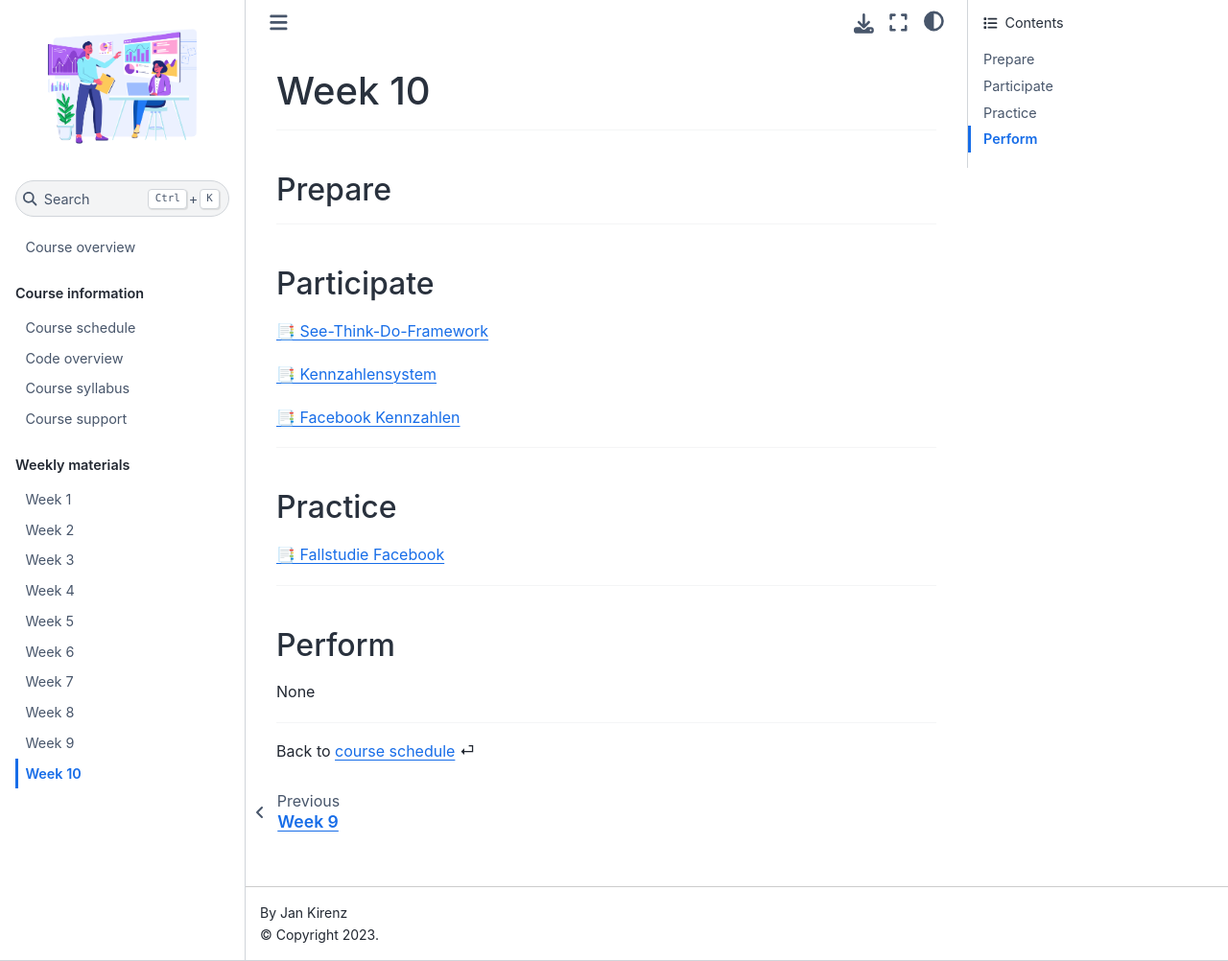
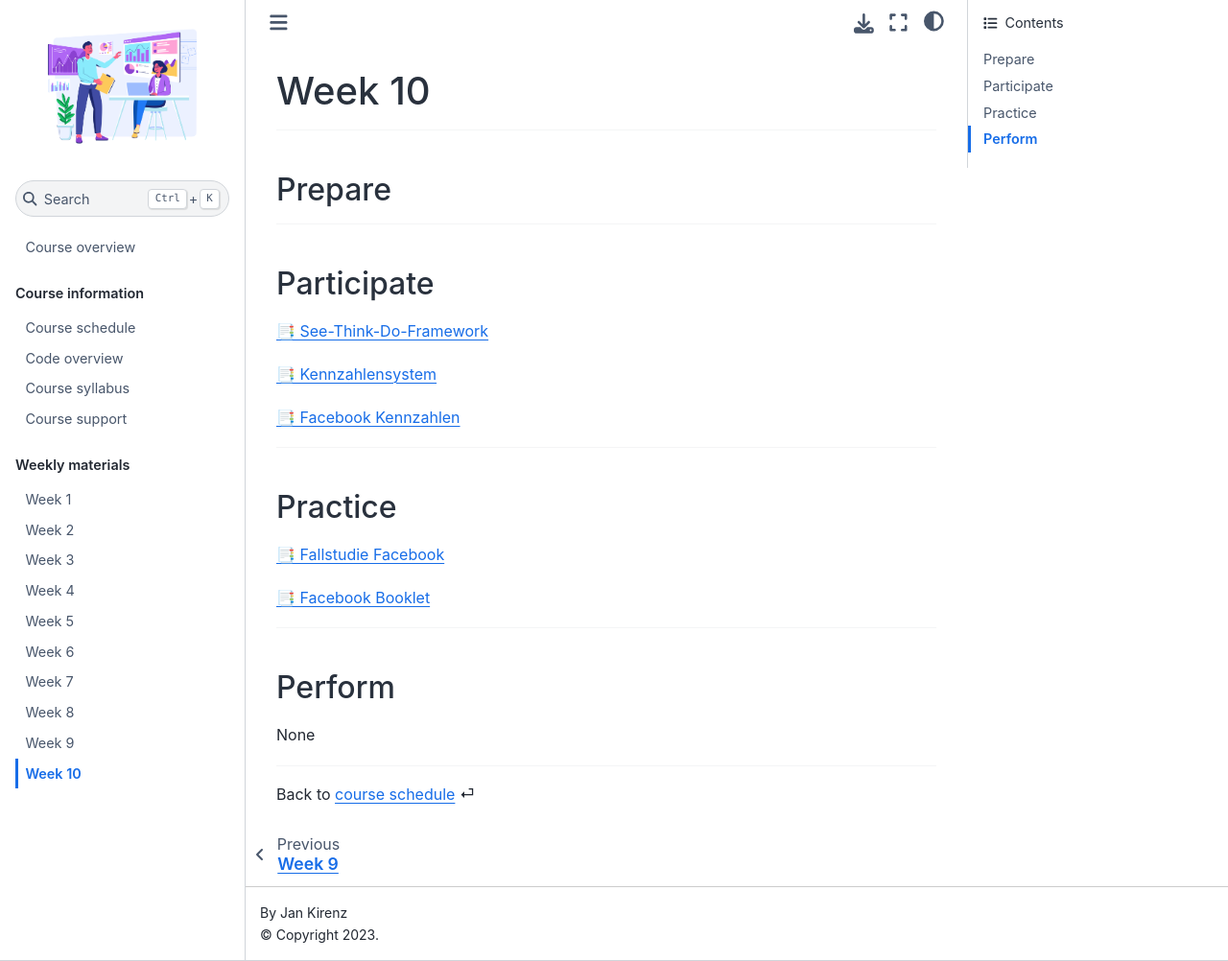
Before and after one commit to kirenz/om2, a Jupyter Book: the page built from weeks/week10.md, in a window 1280 px wide and 1002 px high. Shown: the whole window at 96% size. Built offline with Jupyter Book 1.0.4 settings and Sphinx 7.4.7 and the Sphinx Book theme 1.1.4, drawn with Linux system fonts in a browser that asks for light colours.

Commit message:
Update week10.md

```diff
--- a/weeks/week10.md
+++ b/weeks/week10.md
@@ -22,6 +22,7 @@
 [📑 Facebook Kennzahlen](https://docs.google.com/presentation/d/1hljb0T3sA5yDMCvSXy_SAv3vgW3hSVasc7dT-wwynPE/export/pdf)
 
 
+
 ---
 
 
@@ -31,6 +32,8 @@
 
 [📑 Fallstudie Facebook](https://docs.google.com/spreadsheets/d/1yYPmuu3A9RVkRG_TLyh0uftBQI-PbQeWjj_jmNpWSM4/edit?usp=sharing)
 
+
+[📑 Facebook Booklet](https://drive.google.com/file/d/1GpNYzn6feSlpo8wDA9FoTVA8Ev1KFHbn/view?usp=share_link)
 
 ---
 
```
